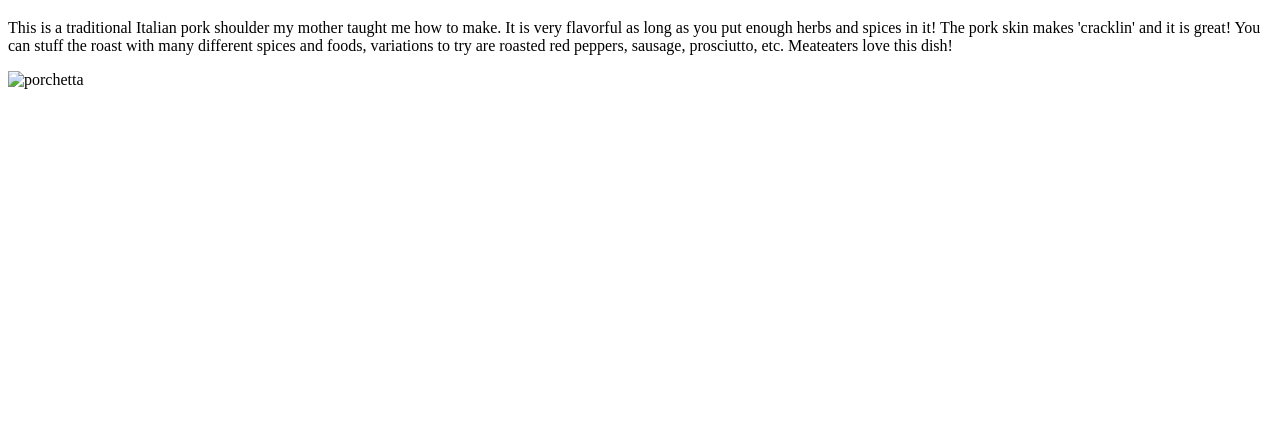
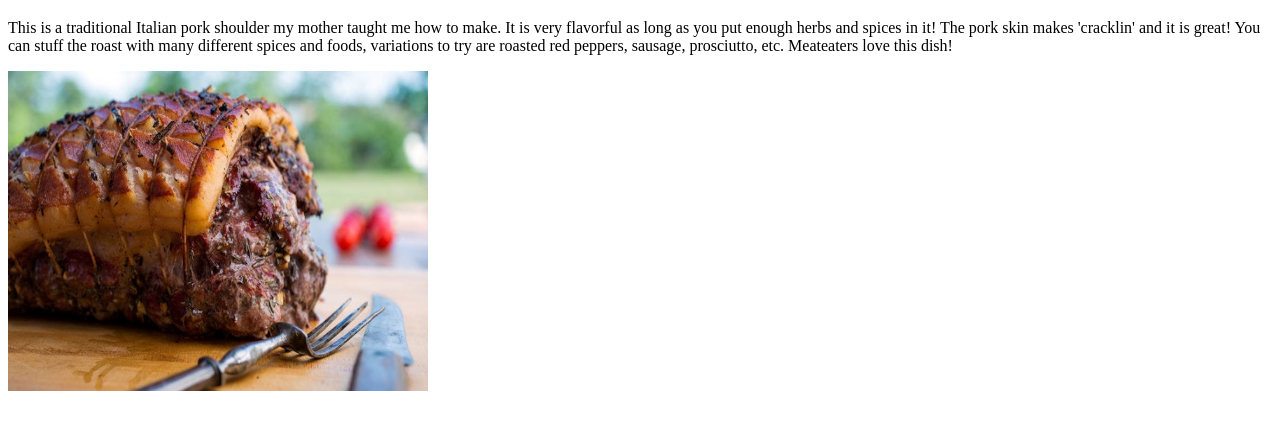
Before and after one commit to catadarius/odin-recipes, a plain HTML site: page recipes/porchetta.html in a window 1280 px wide. Shown: the part 61-490 px from the top of the page. Drawn offline with Linux system fonts and the light colour scheme; the site is published under a folder, as on GitHub Pages, so addresses that start at the root find nothing.

Commit message:
add img porchetta

```diff
--- a/recipes/porchetta.html
+++ b/recipes/porchetta.html
@@ -8,6 +8,6 @@
 <body>
   <h1>Porchetta</h1>
   <p>This is a traditional Italian pork shoulder my mother taught me how to make. It is very flavorful as long as you put enough herbs and spices in it! The pork skin makes 'cracklin' and it is great! You can stuff the roast with many different spices and foods, variations to try are roasted red peppers, sausage, prosciutto, etc. Meateaters love this dish!</p>
-<img src="/recipes/img/porchetta.jpg" alt="porchetta" width="420px" height="320px">
+<img src="img/porchetta.jpg" alt="porchetta" width="420px" height="320px">
 </body>
 </html>
```
